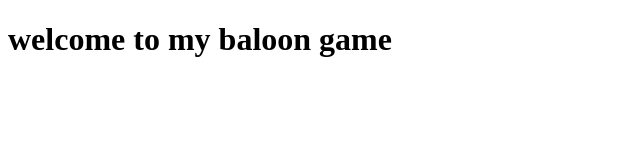
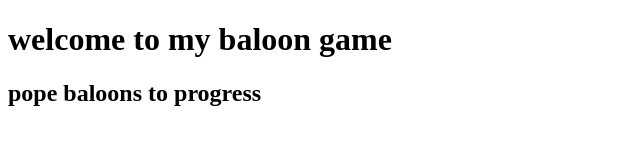
Before and after one commit to ariel3003moshe/baloon-game-ariel, a plain HTML site: page index.html in a window 1280 px wide. Shown: the whole page, without its empty margins (0-640 px from the left). Drawn offline with Linux system fonts and the light colour scheme.

Commit message:
added h2 tag

```diff
--- a/index.html
+++ b/index.html
@@ -7,5 +7,6 @@
 </head>
 <body>
     <h1>welcome to my baloon game</h1>
+    <h2>pope baloons to progress</h2>
 </body>
 </html>
```
